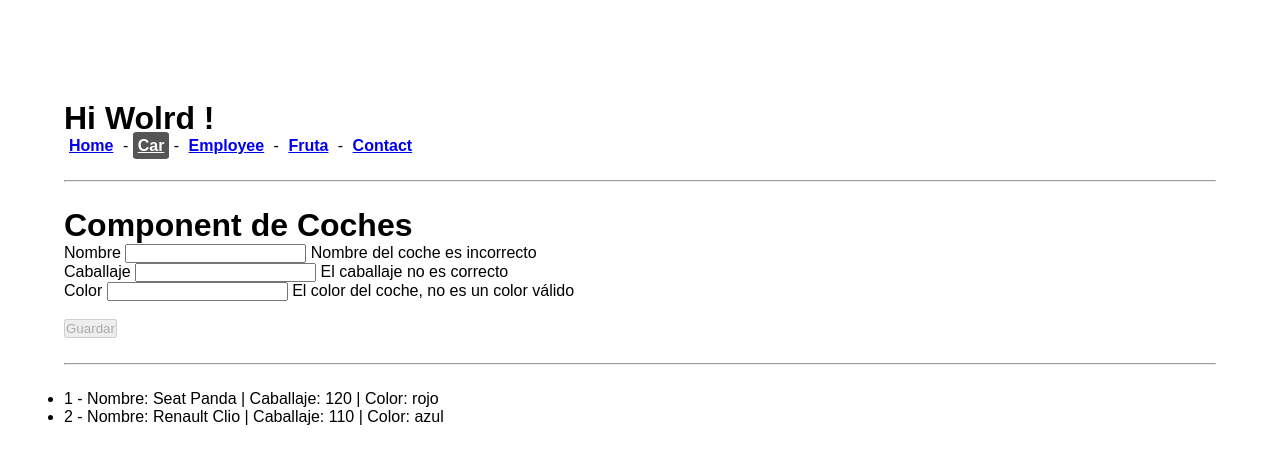
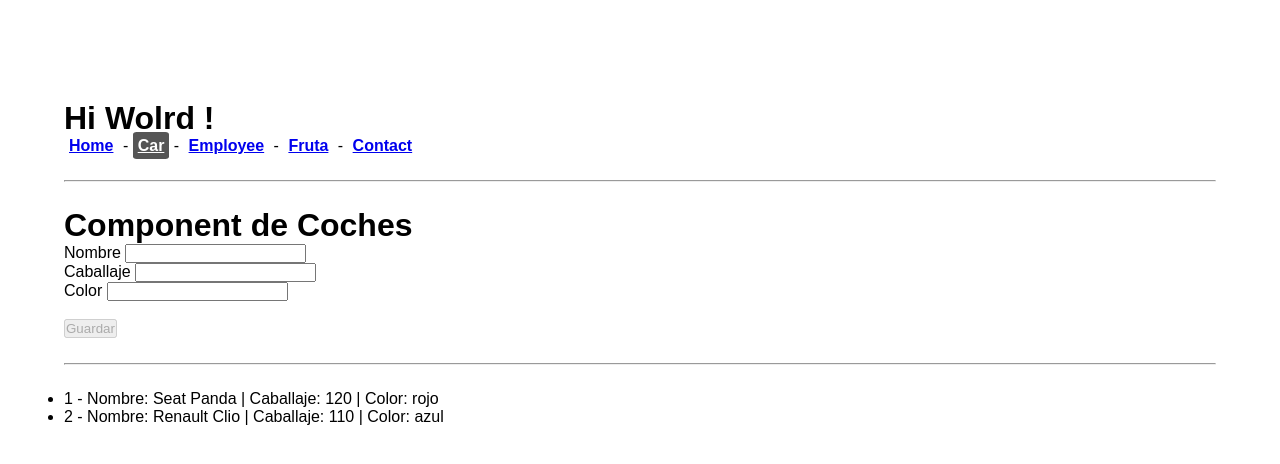
Before and after one commit to angelherce/udemy-angular-01, an Angular app in the folder curso-angular-01/: page /car in a window 1280 px wide. Shown: the top 464 px of the page. Built offline with nearby package versions, Linux system fonts and the light colour scheme.

Commit message:
Sección 09: V045 - Ejercicio con formularios. Segunda Parte - Se ha actualizado el formulario del componente Car con lo realizado en el video

```diff
--- a/curso-angular-01/src/app/components/car/car.component.html
+++ b/curso-angular-01/src/app/components/car/car.component.html
@@ -1,22 +1,22 @@
 <h1>Component de Coches</h1>
 
-<form #formCar="ngForm" (ngSubmit)="onSubmit()">
+<form #formCar="ngForm" (ngSubmit)="onSubmit();formCar.reset()">
    <div class="field">
       <label for="name">Nombre </label>
       <input type="text" id="name" name="name" #name="ngModel" [(ngModel)]="car.name" required/>
-      <span *ngIf="!name.valid"> Nombre del coche es incorrecto</span>
+      <span *ngIf="name.touched && !name.valid"> Nombre del coche es incorrecto</span>
    </div>
 
    <div class="field">
       <label for="cv">Caballaje </label>
       <input type="number" id="cv" name="cv" #cv="ngModel" [(ngModel)]="car.cv" required pattern="[0-9]+"/>
-      <span *ngIf="!cv.valid"> El caballaje no es correcto</span>
+      <span *ngIf="cv.touched && !cv.valid"> El caballaje no es correcto</span>
    </div>
 
    <div class="field">
       <label for="color">Color </label>
       <input type="text" id="color" name="color" #color="ngModel" [(ngModel)]="car.color" required pattern="((rojo)|(verde)|(azul)|(amarillo)|(blanco)|(negro)|(gris))"/>
-      <span *ngIf="!color.valid"> El color del coche, no es un color válido</span>
+      <span *ngIf="color.touched && !color.valid"> El color del coche, no es un color válido</span>
    </div>
 
    <br/>
```
